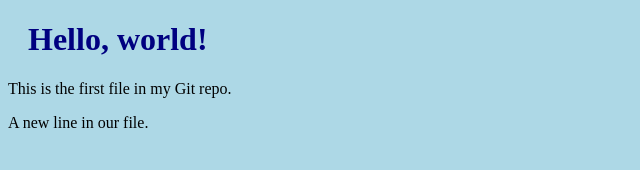
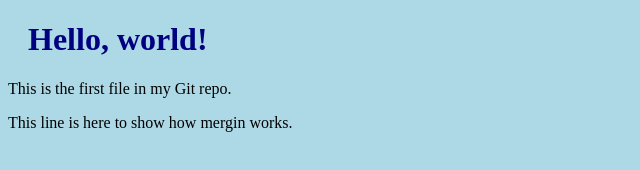
Before and after one commit to erhoward-github/hello-world, a plain HTML site: page index.html in a window 1280 px wide. Shown: the whole page, without its empty margins (0-640 px from the left). Drawn offline with Linux system fonts and the light colour scheme.

Commit message:
Updated index.html with emergency fix.

```diff
--- a/index.html
+++ b/index.html
@@ -10,7 +10,7 @@
 <body>
     <h1>Hello, world!</h1>
     <p>This is the first file in my Git repo.</p>
-    <p>A new line in our file.</p>
+    <p>This line is here to show how mergin works.</p>
 
 </body>
 </html>
```
